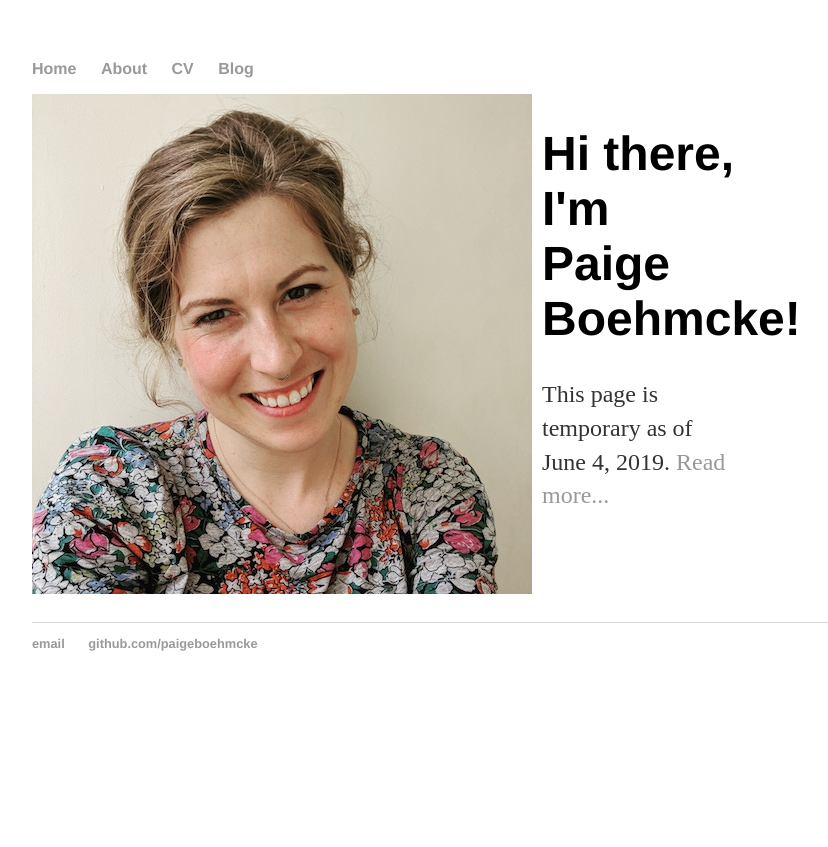
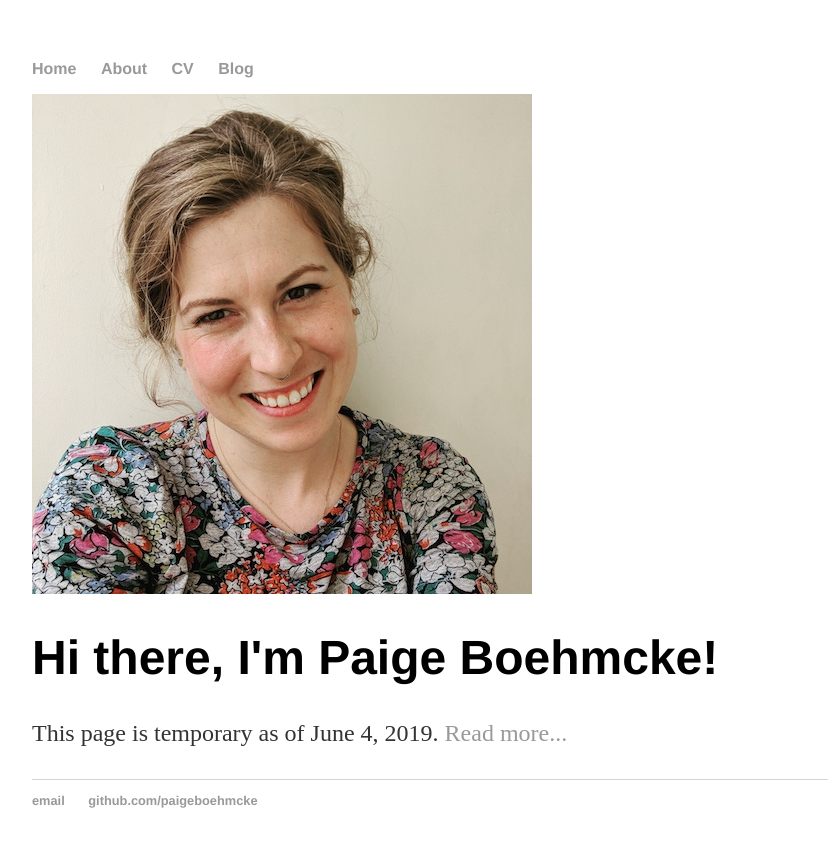
Before and after one commit to paigeboehmcke/paigeboehmcke.github.io, a Jekyll site: the page built from index.html, in a window 1280 px wide. Shown: the top 847 px of the page, without its empty margins (160-988 px from the left). Built offline with Jekyll 4.4.1, drawn with Linux system fonts in a browser that asks for light colours.

Commit message:
Update index.html

```diff
--- a/index.html
+++ b/index.html
@@ -2,11 +2,11 @@
 layout: default
 title: Paige Boehmcke
 ---
-<div style="display: inline-block; margin-bottom: 10px;">
-	<div style="float: left; display: inline; margin-right: 10px; margin-bottom: 10px;">
+<div style="display: inline-block;">
+	<div style="float: left; display: inline; margin-right: 20px;">
 		<img src="images/headshot.jpg"></img>
 	</div>
-	<div style="float: left; width: 200px; display: inline;">
+	<div style="float: left; display: inline;">
 		<h1>Hi there, I'm Paige Boehmcke!</h1>
 		<p>This page is temporary as of June 4, 2019. <a href="/about">Read more...</a></p>
 	</div>
```
